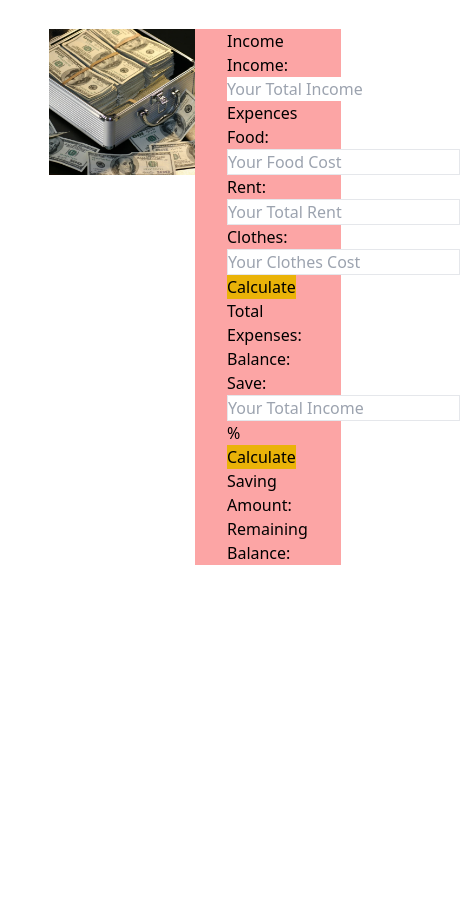
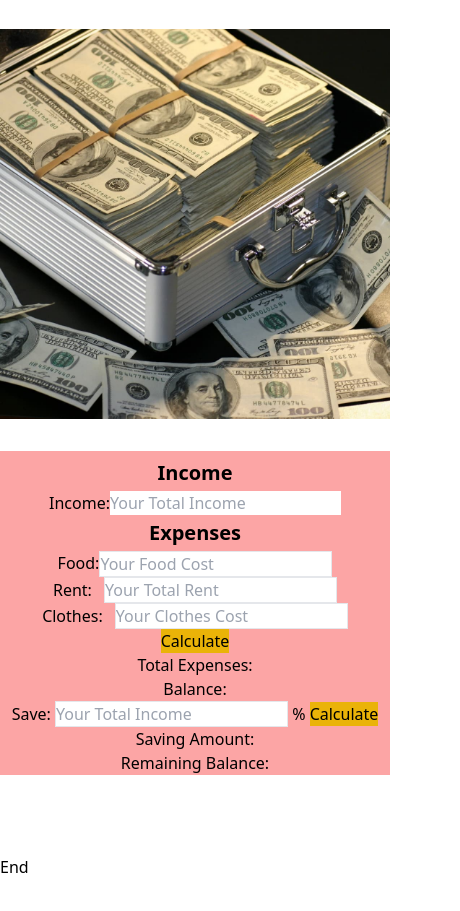
Before and after one commit to sayeef-rahman/Expense-and-Savings, a plain HTML site: page index.html in a window 390 px wide. Shown: the part 59-970 px from the top of the page, 460 px wide, since content can reach past the window. Before the commit the page ends 844 px from the top, so only its background shows below. Drawn offline with nearby package versions, Linux system fonts and the light colour scheme.

Commit message:
responsiveness testing

```diff
--- a/index.html
+++ b/index.html
@@ -17,22 +17,38 @@
     <h1 class="text-2xl font-bold text-center mt-6 px-auto">Expense and Savings <span><i class="fas fa-hand-holding-usd"></i></span></h1>
 
     <!-- main section start -->
-    <main class="mb-8 mt-8 w-3/4 mx-auto flex justify-around">
+    <main class="mb-8 mt-8 lg:w-3/4 mx-auto lg:flex justify-around">
         <!-- image -->
-        <div class="w-2/4">
+        <div class="lg:w-2/4">
             <img src="images/money.png" alt="">
         </div>
         <!-- calculation -->
-        <div class="bg-green-300 w-2/4">
-            <div class="bg-red-300 px-8 py-auto">
-            <h1>Income</h1>
-            <span><span>Income:</span>
-            <input id="income-input" type="number" placeholder="Your Total Income"></span>
+        <div class="bg-green-300 lg:w-2/4 text-center">
+            <div class="bg-red-300 my-8">
+                <h1 class="text-center font-bold pt-2 pb-1 text-xl">Income</h1>
 
-            <h1>Expences</h1>
-            <span><span>Food:</span> <input id="food-input" type="number" placeholder="Your Food Cost" class="border"></span><br>
-            <span><span>Rent:</span> <input id="rent-input" type="number" placeholder="Your Total Rent" class="border"></span><br>
-            <span><span>Clothes:</span> <input id="clothes-input" type="number" placeholder="Your Clothes Cost" class="border"></span><br>
+                <div class="text-center flex justify-center">
+                    <!-- flex justify-center -->
+                    <span class="">Income:</span>
+                    <input id="income-input" type="number" placeholder="Your Total Income">
+                </div>
+
+                <h1 class="text-center font-bold text-xl py-1">Expenses</h1>
+                <div class="text-center flex justify-center">
+                    <span class="">Food:</span>
+                    <input id="food-input" type="number" placeholder="Your Food Cost" class="border">
+                </div>
+
+                <div class="text-center sayeef">
+                    <span class="pr-2">Rent:</span>
+                    <input id="rent-input" type="number" placeholder="Your Total Rent" class="border">
+                </div>
+
+                <div class="text-center sayeef">
+                    <span class="pr-2">Clothes:</span>
+                    <input id="clothes-input" type="number" placeholder="Your Clothes Cost" class="border">
+                </div>
+
                 <button class="bg-yellow-500" id="calculate-btn">Calculate</button>
 
                 <!-- Total Expenses:-->
@@ -61,6 +77,8 @@
         </div>
     </main>
 
+    <h1 class="mt-10 pt-10 py-10">End</h1>
+
 
     <script src="js/app.js"></script>
 </body>
```
Lines whose indentation alone changed are shown as unchanged.
